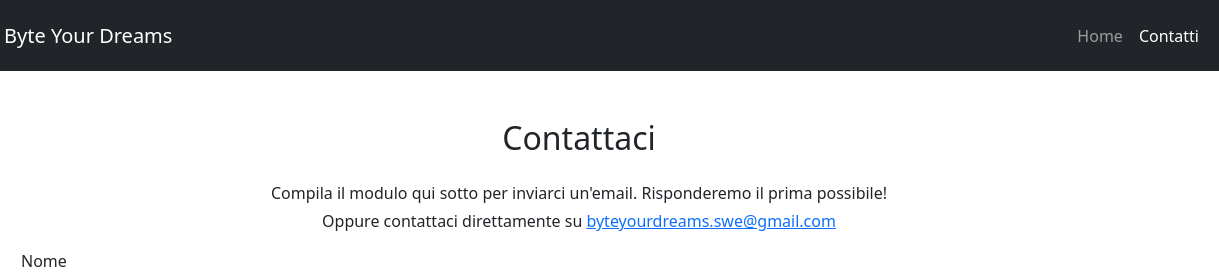
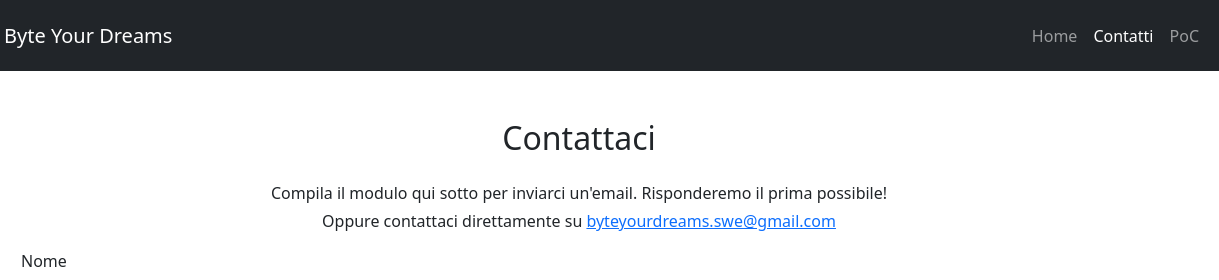
Before and after one commit to Byte-Your-Dreams/Byte-Your-Dreams.github.io, a plain HTML site: page contacts.html in a window 1280 px wide. Shown: the top 280 px of the page, 61-1280 px from the left. Drawn offline with nearby package versions, Linux system fonts and the light colour scheme.

Commit message:
Update contacts.html
Aggiunta sezione Poc nel Nav

```diff
--- a/contacts.html
+++ b/contacts.html
@@ -28,6 +28,7 @@
             <ul class="navbar-nav ms-auto">
                 <li class="nav-item"><a class="nav-link" href="index.html">Home</a></li>
                 <li class="nav-item"><a class="nav-link active" href="#">Contatti</a></li>
+                <li class="nav-item"><a class="nav-link" href="https://github.com/Byte-Your-Dreams/PoC">PoC</a></li>
             </ul>
         </div>
     </div>
```
